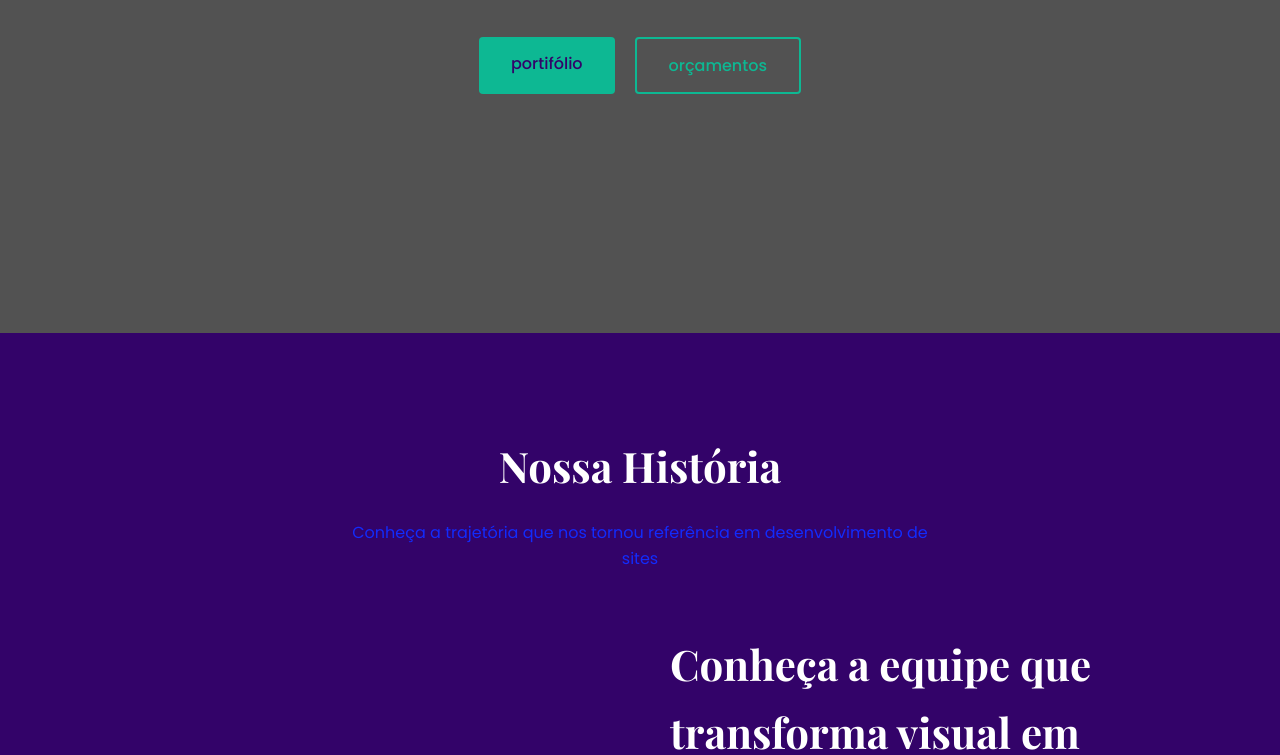
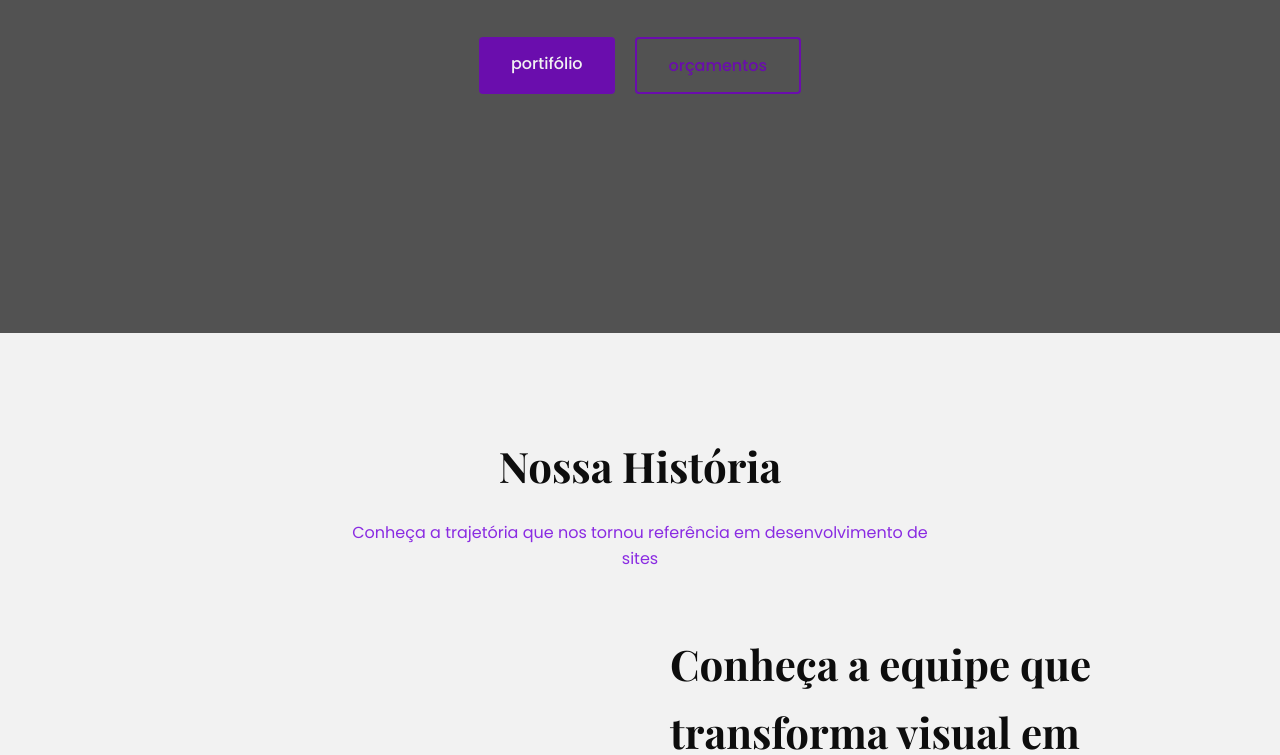
Before and after one commit to fenixoficialdeveloper-spec/fenix.developer, a plain HTML site: page index.html in a window 1280 px wide. Shown: the part 467-1222 px from the top of the page. Drawn offline with nearby package versions, Linux system fonts and the light colour scheme; placeholder pictures from the web are drawn by us; a web font is replaced by a local one.

Commit message:
git push -u origin main

```diff
--- a/style/style.css
+++ b/style/style.css
@@ -1,12 +1,13 @@
 :root {
-    --color-primary: #0db893;
-    --color-primary-dark: #ffffff;
-    --color-black: #ffffff;
-    --color-white: #330369;
-    --color-gray: #000000;
-    --color-gray-dark: #132bfc;
-    --font-heading: 'Playfair Display', serif;
-    --font-body: 'Poppins', sans-serif;
+  --color-primary: #6A0DAD;        /* Roxo imperial — destaque principal */
+  --color-primary-dark: #330369;   /* Roxo profundo — hover, bordas */
+  --color-black: #0D0D0D;          /* Preto real — fundo principal */
+  --color-white: #F2F2F2;          /* Cinza claro — texto em fundo escuro */
+  --color-gray: #2C2C2C;           /* Grafite — cards, seções secundárias */
+  --color-gray-dark: #8A2BE2;      /* Lavanda escura — detalhes sutis */
+
+  --font-heading: 'Playfair Display', serif;
+  --font-body: 'Poppins', sans-serif;
 }
 
 * {
```
